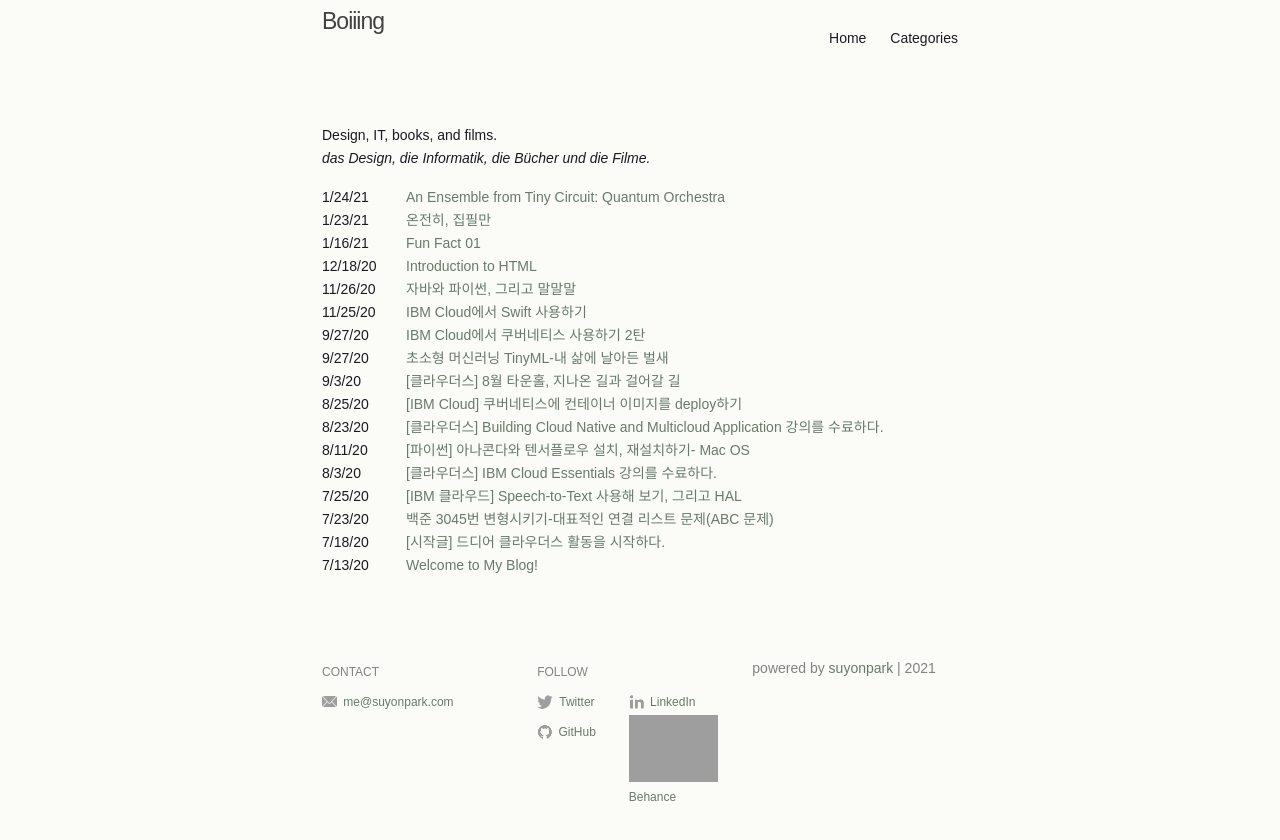
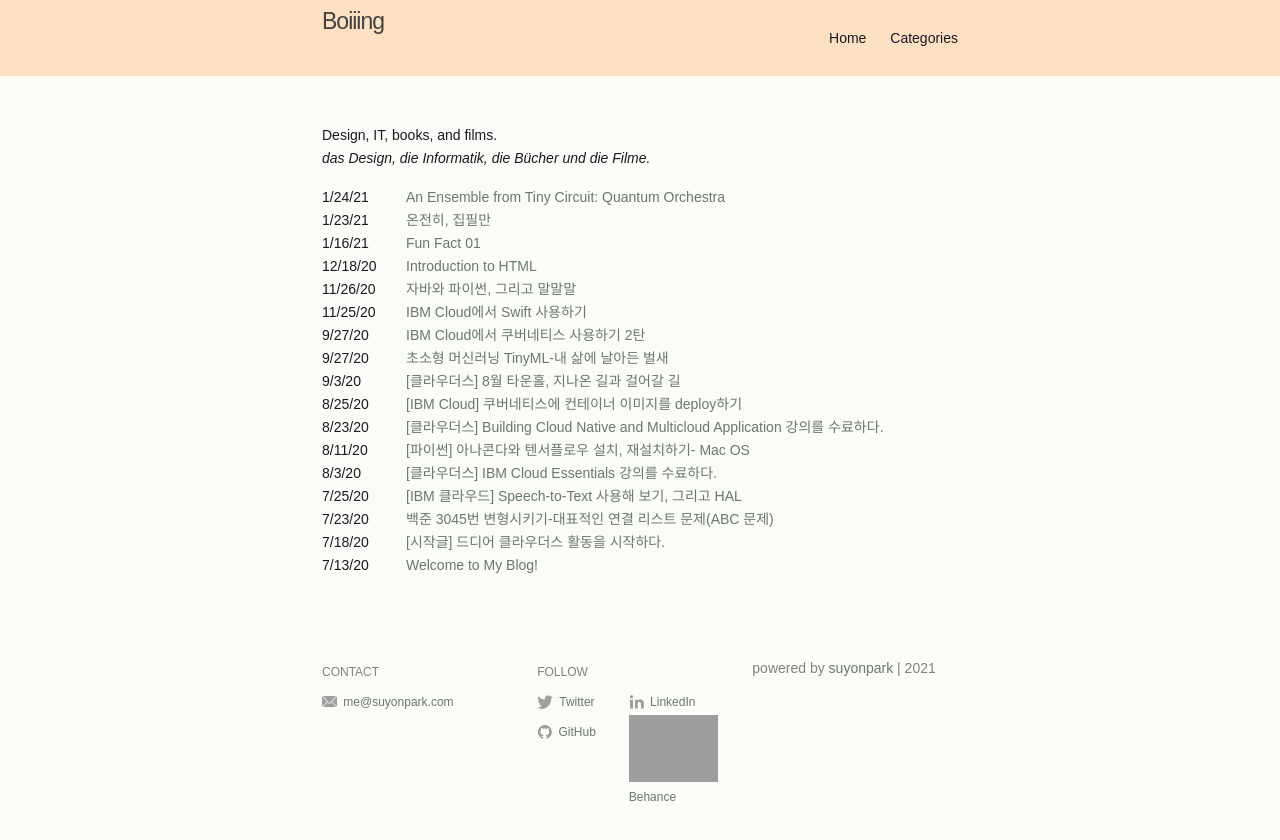
Before and after one commit to gottgam/gottgam.github.io, a Jekyll site: the page built from index.md, in a window 1280 px wide. Shown: the top 840 px of the page. Built offline with Jekyll 4.4.1, drawn with Linux system fonts in a browser that asks for light colours.

Commit message:
Update _layout.scss

```diff
--- a/_sass/_layout.scss
+++ b/_sass/_layout.scss
@@ -7,6 +7,8 @@
 
   padding-top: 10px;
   padding-bottom: 10px;
+
+  background: $header-bg-color;
 
   @include media-query($on-mobile) {
     padding-top: 0;
@@ -82,7 +84,7 @@
     }
 
     .page-link {
-      font-size: 16px;
+      font-size: $h3-font-size;
       display: block;
       padding: 6px 16px;
     }
@@ -102,7 +104,7 @@
 }
 
 .footer-heading {
-  font-size: 18px;
+  font-size: $h3-font-size;
   margin-bottom: $spacing-unit / 2;
 }
 
@@ -152,5 +154,5 @@
 }
 
 .page-heading {
-  font-size: 20px;
+  font-size: $h3-font-size;
 }
```
